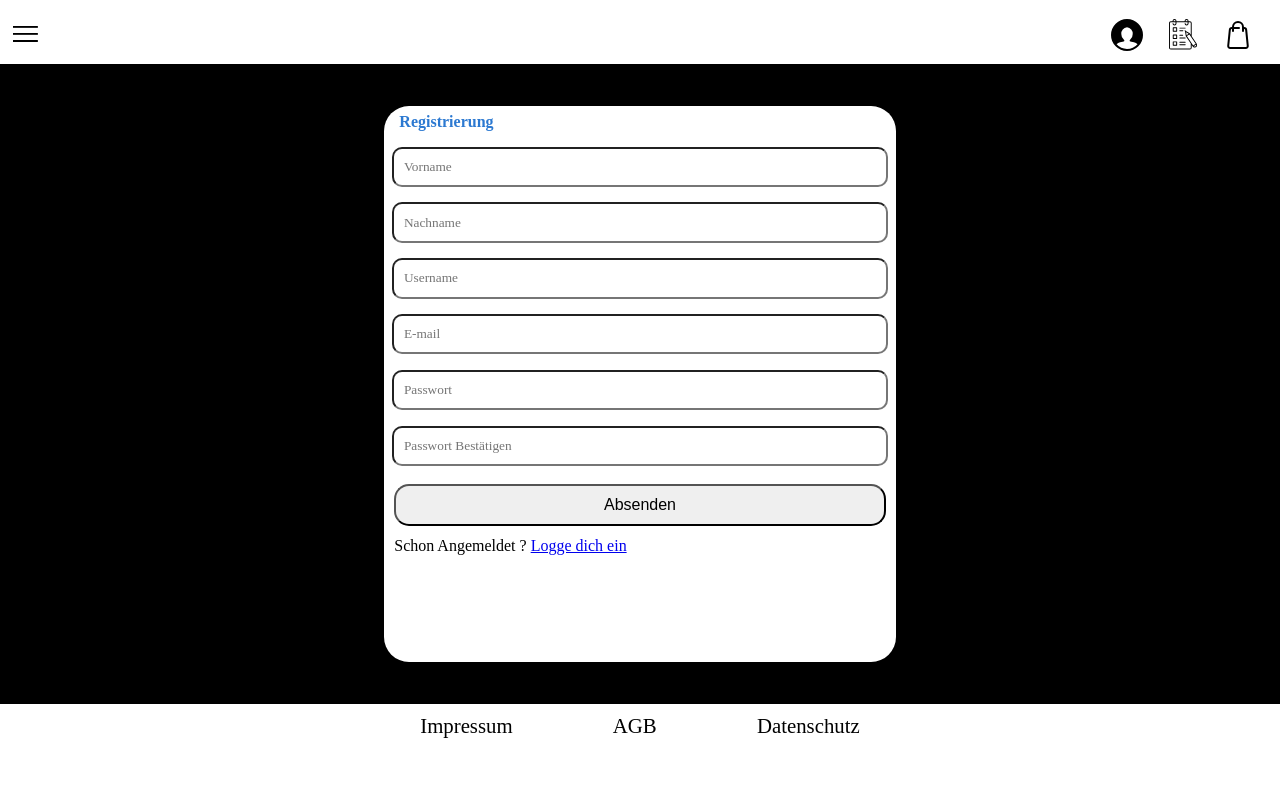
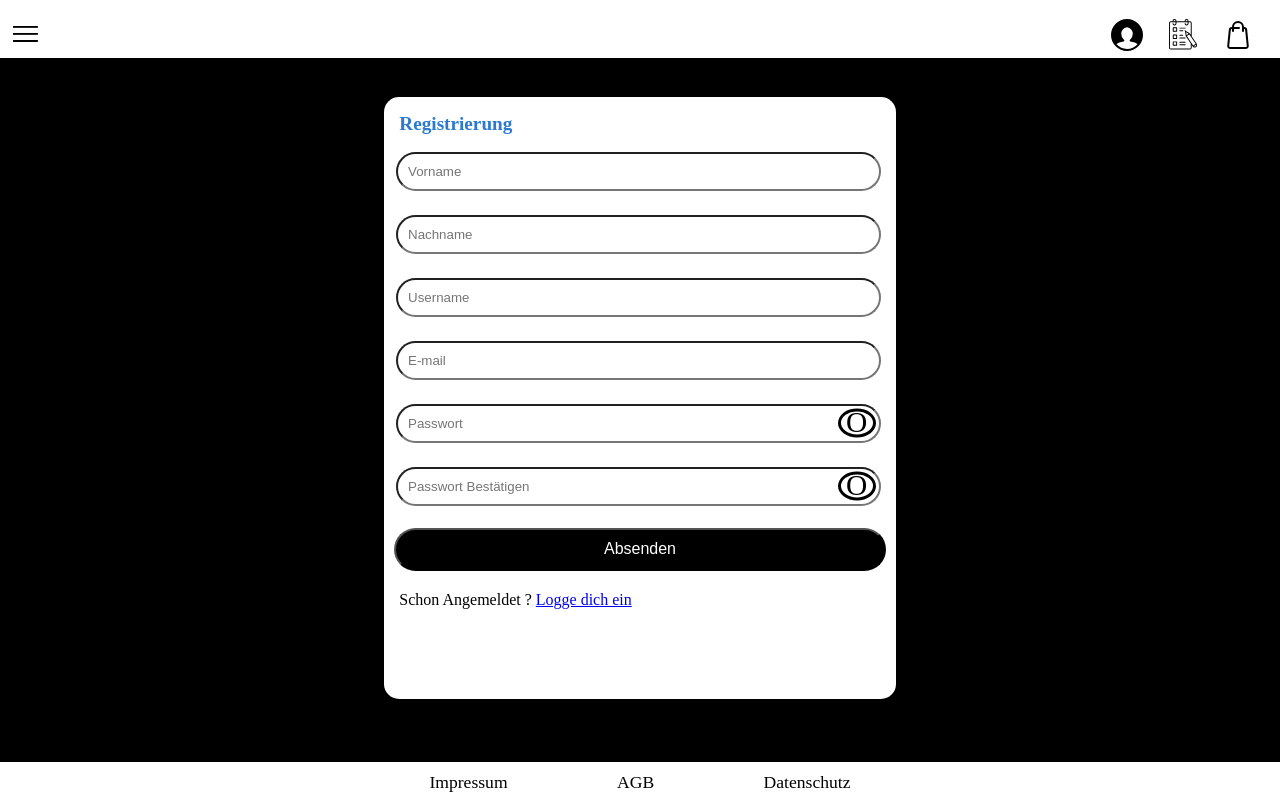
Before and after one commit to AkinKale1999/Project-New, a React (Create React App) app: page /Registrierung in a window 1280 px wide. Built offline with nearby package versions, Linux system fonts and the light colour scheme.

Commit message:
New Features

```diff
--- a/src/components/Headers/Registry/Registry.css
+++ b/src/components/Headers/Registry/Registry.css
@@ -2,13 +2,13 @@
   width: 100%;
   min-width: 100%;
   max-width: 100%;
-  height: 80%;
-  min-height: 80%;
-  max-height: 80%;
+  height: 88%;
+  min-height: 88%;
+  max-height: 88%;
   margin: 0;
   padding: 0;
   overflow: hidden;
-  margin-top: 2.5%;
+  margin-top: 2vmax;
   background-color: black;
 }
 
@@ -21,9 +21,9 @@
   max-width: 100%;
   margin: 0;
   padding: 0;
-  height: 100%;
-  min-height: 100%;
-  max-height: 100%;
+  height: 95%;
+  min-height: 95%;
+  max-height: 95%;
 }
 
 #Registry_Form {
@@ -31,50 +31,125 @@
   flex-direction: column;
   width: 40%;
   background-color: #fff;
-  border-radius: 25px;
-  font-family: cursive, serif, sans-serif;
+  border-radius: 15px;
   overflow: hidden;
   overflow-y: auto;
-  height: 87%;
-  min-height: 87%;
-  max-height: 87%;
+  height: 90%;
+  min-height: 90%;
+  max-height: 90%;
   margin: 0;
   padding: 0;
+  margin-top: 1vmax;
 }
 
 #Registry_Title {
-  font-size: 1rem;
-  margin: 1%;
-  padding: 0.5% 2%;
+  font-size: 1.2rem;
+  margin: 0;
+  margin-left: 2%;
+  margin-top: 2%;
+  padding: 1%;
   width: fit-content;
-  font-weight: 900;
   color: rgb(44, 121, 209);
 }
 
 .input_registry {
-  font-family: cursive, serif, sans-serif;
   padding: 2%;
-  margin: 1.5%;
-  border-radius: 10px;
+  margin: 2.3%;
+  border-radius: 30px;
+  width: 90%;
+  min-width: 90%;
+  max-width: 90%;
 }
 
 #Submit_Btn {
   display: block;
   width: 96%;
-  margin: 2%;
   padding: 2%;
+  margin: 0;
+  margin-left: 2%;
+  margin-bottom: 1%;
+  margin-top: 2%;
   font-size: 1rem;
-  border-radius: 15px;
+  border-radius: 30px;
   cursor: pointer;
+  background-color: black;
+  color: #fff;
 }
 
 #Submit_Btn:hover {
   width: 88%;
   margin-left: 6%;
+  border: none;
 }
+
+#error_message {
+  margin: 0;
+  padding: 0;
+  margin-left: 3%;
+  margin-right: 3%;
+  margin-top: 3%;
+  color: red;
+}
+
 #Navigate_To_Login {
   display: block;
   margin: 0;
-  margin-left: 2%;
+  margin-left: 3%;
+  margin-bottom: 2%;
   font-size: 1rem;
 }
+
+#password_container {
+  margin: 0;
+  padding: 0;
+  width: 100%;
+  min-width: 100%;
+  max-width: 100%;
+}
+
+#eye_show_password {
+  width: 30px;
+  height: 25px;
+  background-color: #fff;
+  border-radius: 100%;
+  border: 3px solid black;
+  z-index: 999;
+  margin: 0;
+}
+
+#password_container {
+  position: relative;
+  width: 100%;
+  min-width: 100%;
+  max-width: 100%;
+  margin: 0;
+  padding: 0;
+}
+
+#eye_show_password {
+  position: absolute;
+  top: 50%;
+  right: 4%;
+  background-color: #fff;
+  border: 3px solid black;
+  transform: translateY(-50%);
+  cursor: pointer;
+  z-index: 1;
+  border-radius: 100%;
+  height: 1.8vmax;
+  width: 2.5vmax;
+  min-width: 2.5vmax;
+  max-width: 2.5vmax;
+  display: flex;
+  align-items: center;
+  justify-content: center;
+}
+
+#inner_eye {
+  display: flex;
+  align-items: center;
+  justify-content: center;
+  font-size: 2.3vmax;
+  margin: 0;
+  padding: 0;
+}
--- a/src/components/Headers/Registry/Registry.jsx
+++ b/src/components/Headers/Registry/Registry.jsx
@@ -15,17 +15,53 @@ function Register() {
   const [message, setMessage] = useState("");
   const message_error = useRef(null);
   const messageExist = useRef(null);
+  const check_Type_Of_Input_Field = useRef(null);
+
+  const [ShowPassword, setShowPassword] = useState("password")
+  // ------------------------------------------------------
+
+  useEffect(() => {
+    if (message !== "") {
+      messageExist.current.style.display = "block";
+      messageExist.current.style.marginTop = "2%";
+    }
+  }, [message]);
+  // ------------------------------------------------------
+
+  function changeVisibilityOfPassword() {
+    if(ShowPassword === "password") {
+      setShowPassword("text")
+    }
+    else {
+      setShowPassword("password")
+    }
+
+    }
+  // ------------------------------------------------------
 
   async function handleRegister(e) {
     e.preventDefault();
+
+    const passwordPattern = /^(?=.*[a-z])(?=.*[A-Z])(?=.*\d)(?=.*[?!-])[A-Za-z\d?!-]{8,}$/;
+
+    if (Password.length < 8 || !passwordPattern.test(Password)) {
+      setMessage(
+        "Das Passwort muss mindestens 8 Zeichen, 1 Klein-, 1 Großbuchstaben, 1 Zahl und 1 Sonderzeichen (! oder ?) haben."
+      );
+    } else {
+      setMessage("Erfolgreich Registriert");
+    }
 
     if (Password !== ConfirmPassword) {
       setMessage("Passwörter stimmen nicht überein");
       return;
     }
 
-    if (typeof Name !== "string" || !/^[a-zA-Z]+$/.test(Name)) {
+    if ( typeof Name !== "string" || !/^[a-zA-Z]+$/.test(Name) || typeof Family_Name !== "string" || !/^[a-zA-Z]+$/.test(Name))
+      {
       setMessage("Der Name darf nur aus Klein und Großbuchstaben bestehen");
+    }
+    else {
       return;
     }
 
@@ -46,15 +82,7 @@ function Register() {
     }
   }
 
-  useEffect(() => {
-    if (message !== "") {
-      messageExist.current.style.display = "block";
-      messageExist.current.style.marginTop = "1.5%";
-      messageExist.current.style.marginBottom = "2%";
-    } else {
-      messageExist.current.style.marginTop = "0%";
-    }
-  }, [message]);
+  // ------------------------------------------------------
 
   return (
     <>
@@ -94,23 +122,40 @@ function Register() {
               value={Email}
               onChange={(e) => setEmail(e.target.value)}
             />
+            <div id="password_container">
               <input
-              type="password"
+                type={ShowPassword}
                 name="password"
                 className="input_registry"
                 placeholder="Passwort"
                 value={Password}
                 onChange={(e) => setPassword(e.target.value)}
               />
+              <span
+                id="eye_show_password"
+                onClick={changeVisibilityOfPassword}
+              >
+                <p id="inner_eye">O</p>
+              </span>
+            </div>
+
+            <div id="password_container">
               <input
-              type="password"
+                type={ShowPassword}
                 name="confirm password"
                 className="input_registry"
                 placeholder="Passwort Bestätigen"
                 onChange={(e) => setConfirmPassword(e.target.value)}
               />
+
+              <span id="eye_show_password"
+                onClick={changeVisibilityOfPassword}
+              >
+                <p id="inner_eye">O</p>
+              </span>
+            </div>
             <button id="Submit_Btn">Absenden</button>
-            <p id="Navigate_To_Login" ref={message_error}>
+            <p id="error_message" ref={message_error}>
               {message}
             </p>
             <p id="Navigate_To_Login" ref={messageExist}>
--- a/src/components/footer/footer.css
+++ b/src/components/footer/footer.css
@@ -19,7 +19,7 @@
 
 .Footer_Elements {
   list-style-type: none;
-  font-size: 1.3rem;
+  font-size: 1.1rem;
   cursor: pointer;
   margin: 0;
   padding: 0;
--- a/src/components/footer/footer.jsx
+++ b/src/components/footer/footer.jsx
@@ -1,5 +1,6 @@
 import { useNavigate } from "react-router-dom";
 import "./Footer.css";
+import { useRef } from "react";
 
 function Footer() {
   const Navigate_Impressum = useNavigate();
@@ -17,6 +18,7 @@ function Footer() {
   function NavigateToDatenschutz() {
     Navigate_Datenschutz("/Datenschutz");
   }
+
   return (
     <>
       <div id="Footer">
```
Lines whose indentation alone changed are shown as unchanged.
